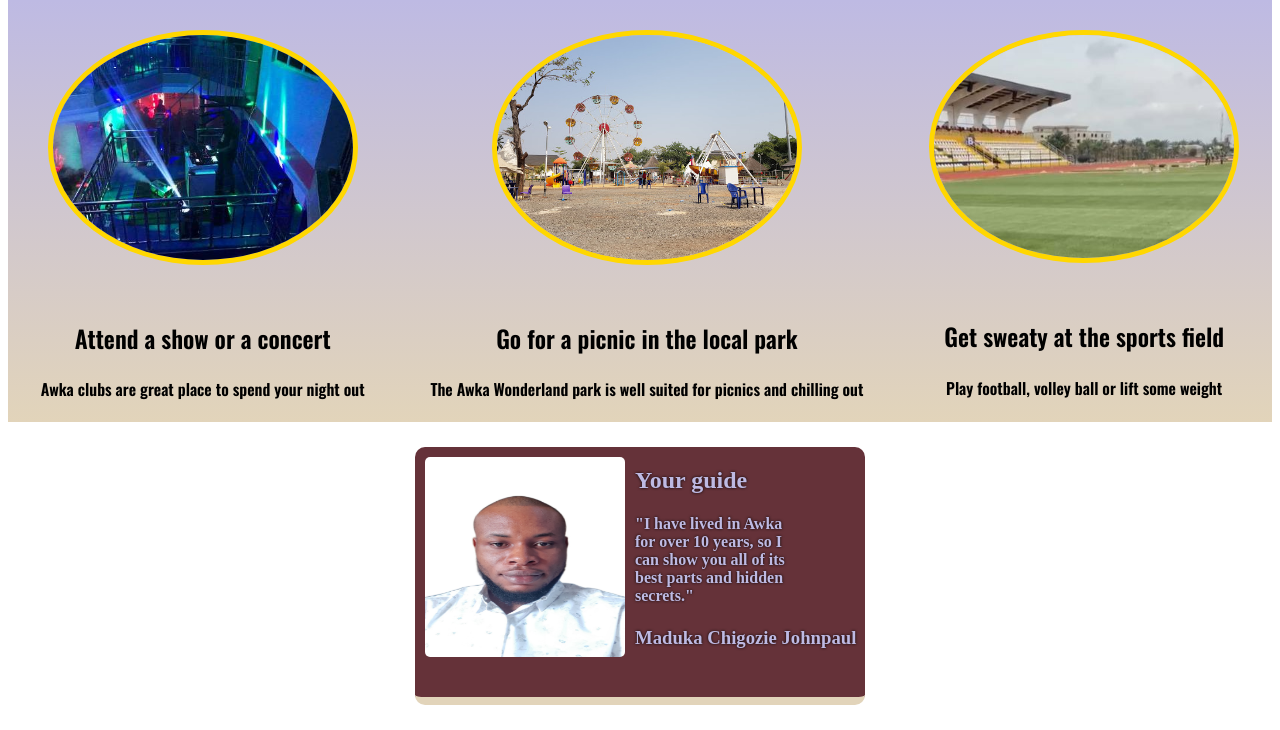
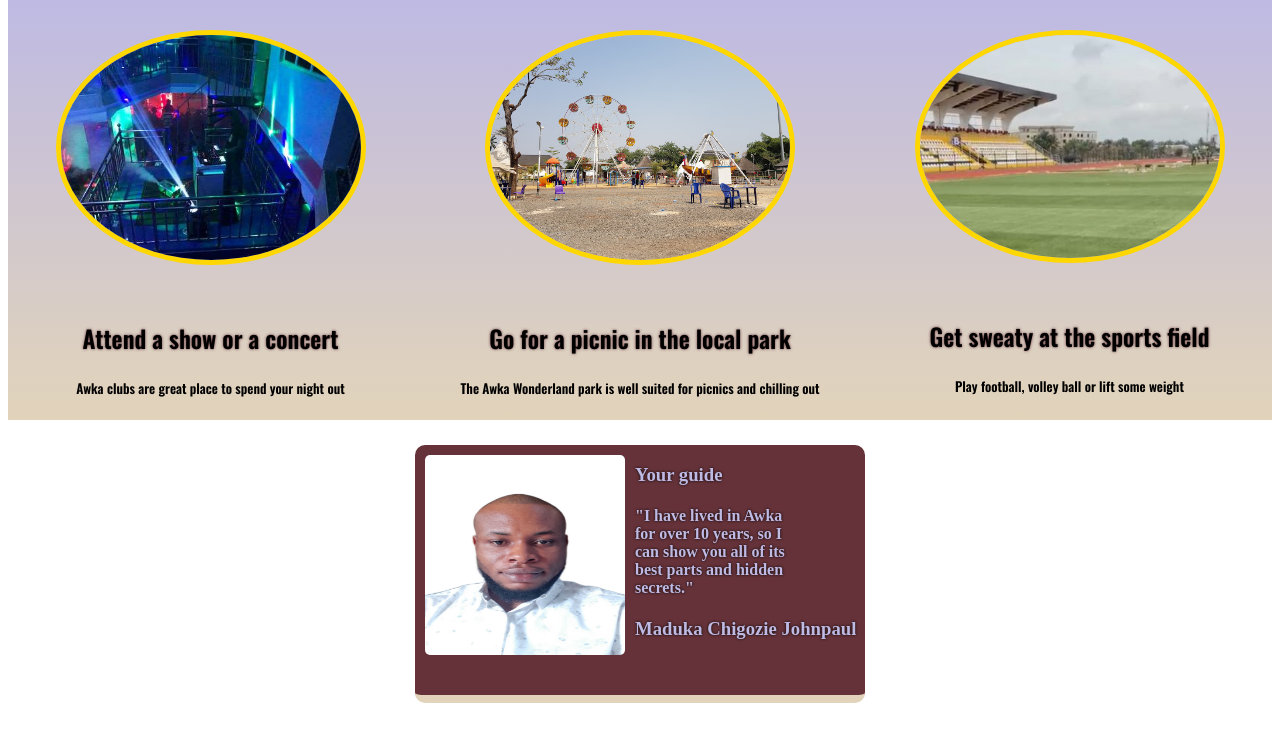
Before and after one commit to Goziejp12/1st-webpage, a plain HTML site: page index.html in a window 1280 px wide. Shown: the part 750-1480 px from the top of the page. Drawn offline with nearby package versions, Linux system fonts and the light colour scheme.

Commit message:
modified some codes

```diff
--- a/index.html
+++ b/index.html
@@ -20,17 +20,17 @@
             <div class="items">
                 <img src="images/club.jpeg" id="img-act">
                 <h2>Attend a show or a concert</h2>
-                <h4>Awka clubs are great place to spend your night out</h4>
+                <h5>Awka clubs are great place to spend your night out</h5>
             </div>
             <div class="items">
                 <img src="images/park.jpeg" id="img-act">
                 <h2>Go for a picnic in the local park</h2>
-                <h4>The Awka Wonderland park is well suited for picnics and chilling out</h4>
+                <h5>The Awka Wonderland park is well suited for picnics and chilling out</h5>
             </div>
             <div class="items">
                 <img src="images/sport.jpeg" id="img-act">
                 <h2>Get sweaty at the sports field</h2>
-                <h4>Play football, volley ball or lift some weight</h4>
+                <h5>Play football, volley ball or lift some weight</h5>
             </div>
         </div>
         <div class="footer">
@@ -39,17 +39,17 @@
             </div>
             <div>
             <div>
-                <h2 id="guide-page">Your guide</h2>
+                <h3>Your guide</h3>
             </div>
             <div>
-                <h4 id="guide-page">"I have lived in Awka <br>
+                <h4>"I have lived in Awka <br>
                     for over 10 years, so I <br>
                     can show you all of its <br>
                     best parts and hidden <br>
                     secrets."</h4>
             </div>
             <div>
-                <h3 id="guide-page">Maduka Chigozie Johnpaul</h3>
+                <h3>Maduka Chigozie Johnpaul</h3>
             </div>
             </div>
         </div>
--- a/web.css
+++ b/web.css
@@ -45,6 +45,9 @@
 .items {
     text-align: center;
 }
+h2 {
+    text-shadow: 0 0 3px #653239;
+}
 .footer {
     background-color: #653239;
     display: flex;
@@ -60,7 +63,7 @@
     border-radius: 5px;
     margin: 10px;
 }
-#guide-page {
+h3, h4 {
     color: #BEBAE3;
     text-shadow: 0 0 3px black;
 }
```
